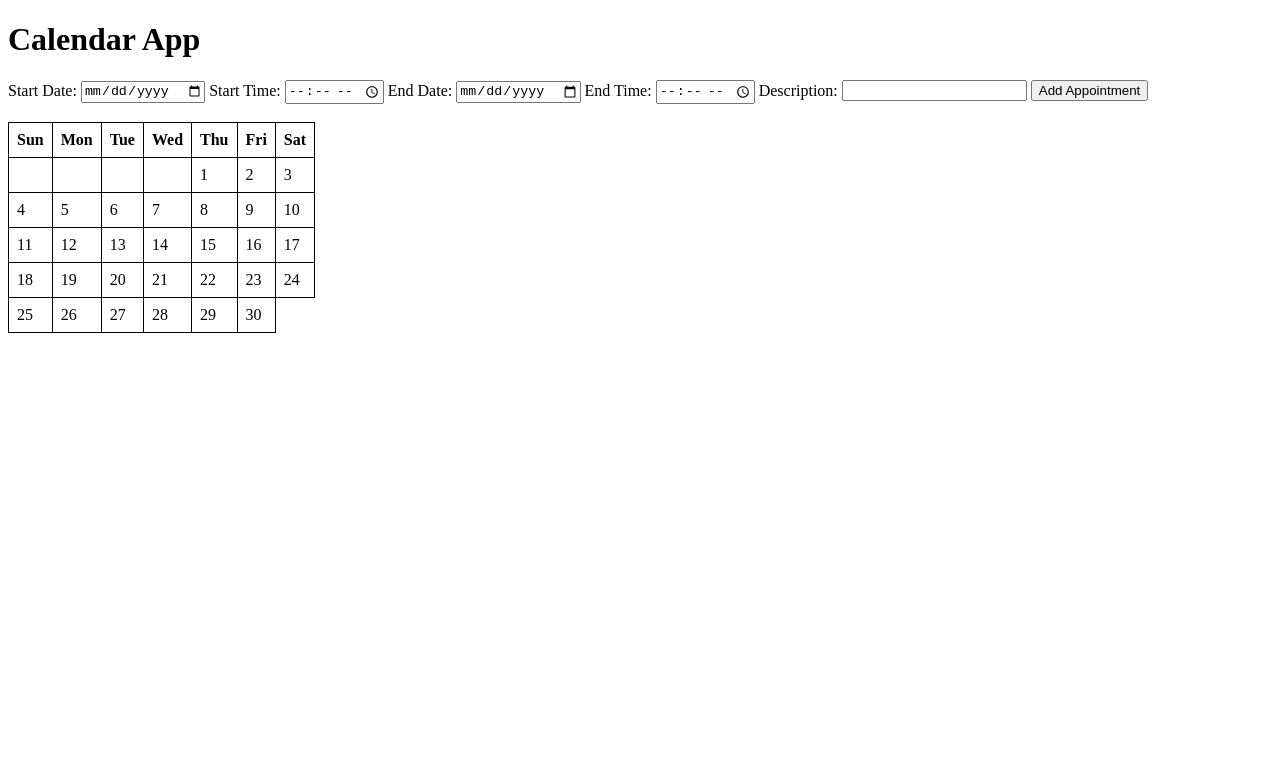
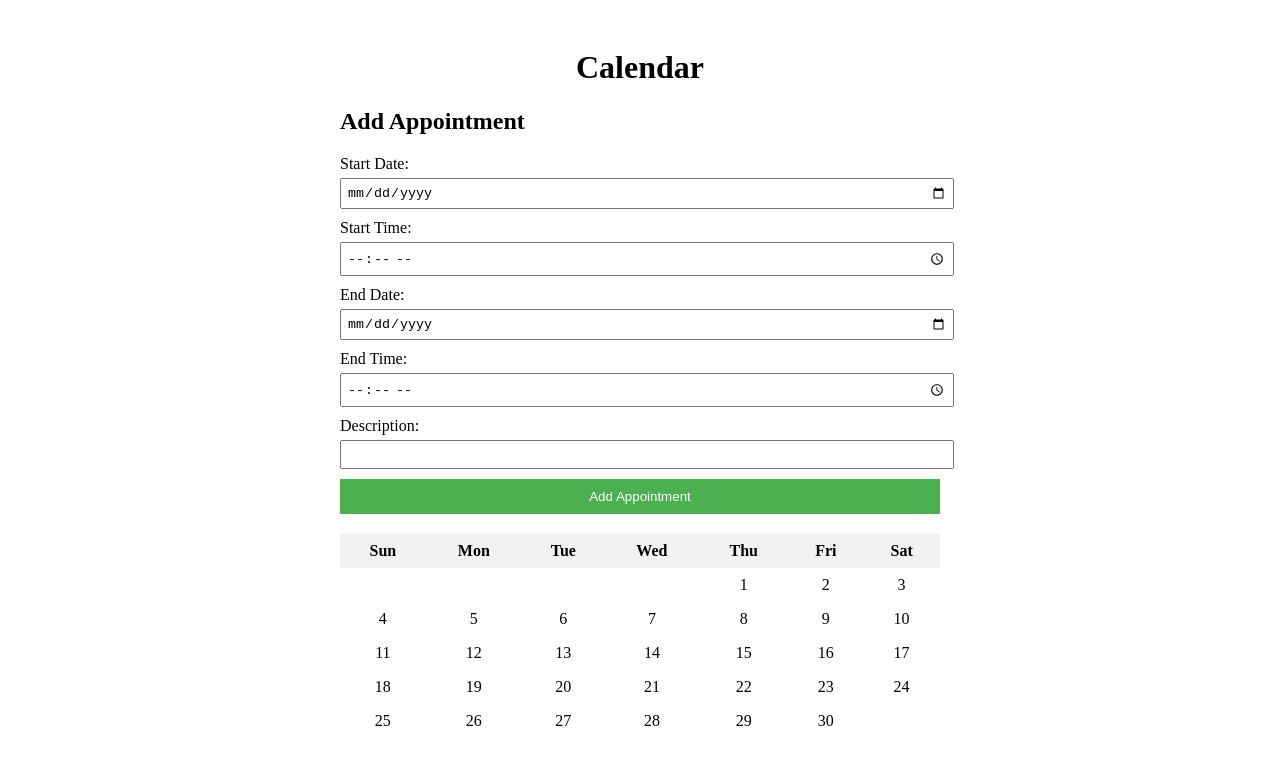
Before and after one commit to Tabraizahmed/Simple-Calander-App, a plain HTML site: page index.html in a window 1280 px wide. Drawn offline with Linux system fonts and the light colour scheme.

Commit message:
Update index.html

```diff
--- a/index.html
+++ b/index.html
@@ -1,20 +1,84 @@
 <!DOCTYPE html>
 <html>
 <head>
-    <title>Calendar App</title>
    <style>
+     .container {
+    max-width: 600px;
+    margin: 0 auto;
+    padding: 20px;
+}
+
+h1 {
+    text-align: center;
+}
+
+.appointment-form {
+    margin-bottom: 20px;
+}
+
+.appointment-form label {
+    display: block;
+    margin-bottom: 5px;
+}
+
+.appointment-form input[type="date"],
+.appointment-form input[type="time"],
+.appointment-form input[type="text"] {
+    width: 100%;
+    padding: 5px;
+    margin-bottom: 10px;
+}
+
+.appointment-form button {
+    display: block;
+    width: 100%;
+    padding: 10px;
+    background-color: #4CAF50;
+    color: white;
+    border: none;
+    cursor: pointer;
+}
+
 table {
+    width: 100%;
     border-collapse: collapse;
 }
-        th, td {
-            border: 1px solid black;
+
+table th {
+    background-color: #f2f2f2;
     padding: 8px;
+    font-weight: bold;
+    text-align: center;
 }
+
+table td {
+    padding: 8px;
+    text-align: center;
+}
+
+table td.appointment-day {
+    background-color: #ffc107;
+}
+
+table td p {
+    margin: 0;
+}
+
+.alert {
+    background-color: #f44336;
+    color: white;
+    padding: 10px;
+    text-align: center;
+    margin-bottom: 10px;
+}
+
   </style>
 </head>
 <body>
-    <h1>Calendar App</h1>
-    <div>
+    <div class="container">
+        <h1>Calendar</h1>
+        <div class="appointment-form">
+            <h2>Add Appointment</h2>
             <label for="start-date">Start Date:</label>
             <input type="date" id="start-date">
             <label for="start-time">Start Time:</label>
@@ -27,7 +91,6 @@
             <input type="text" id="description">
             <button onclick="addAppointment()">Add Appointment</button>
         </div>
-    <br>
         <table id="calendar">
             <thead>
                 <tr>
@@ -40,9 +103,9 @@
                     <th>Sat</th>
                 </tr>
             </thead>
-        <tbody>
-        </tbody>
+            <tbody></tbody>
         </table>
+    </div>
 
     <script src="app.js"></script>
 </body>
```
Lines whose indentation alone changed are shown as unchanged.
